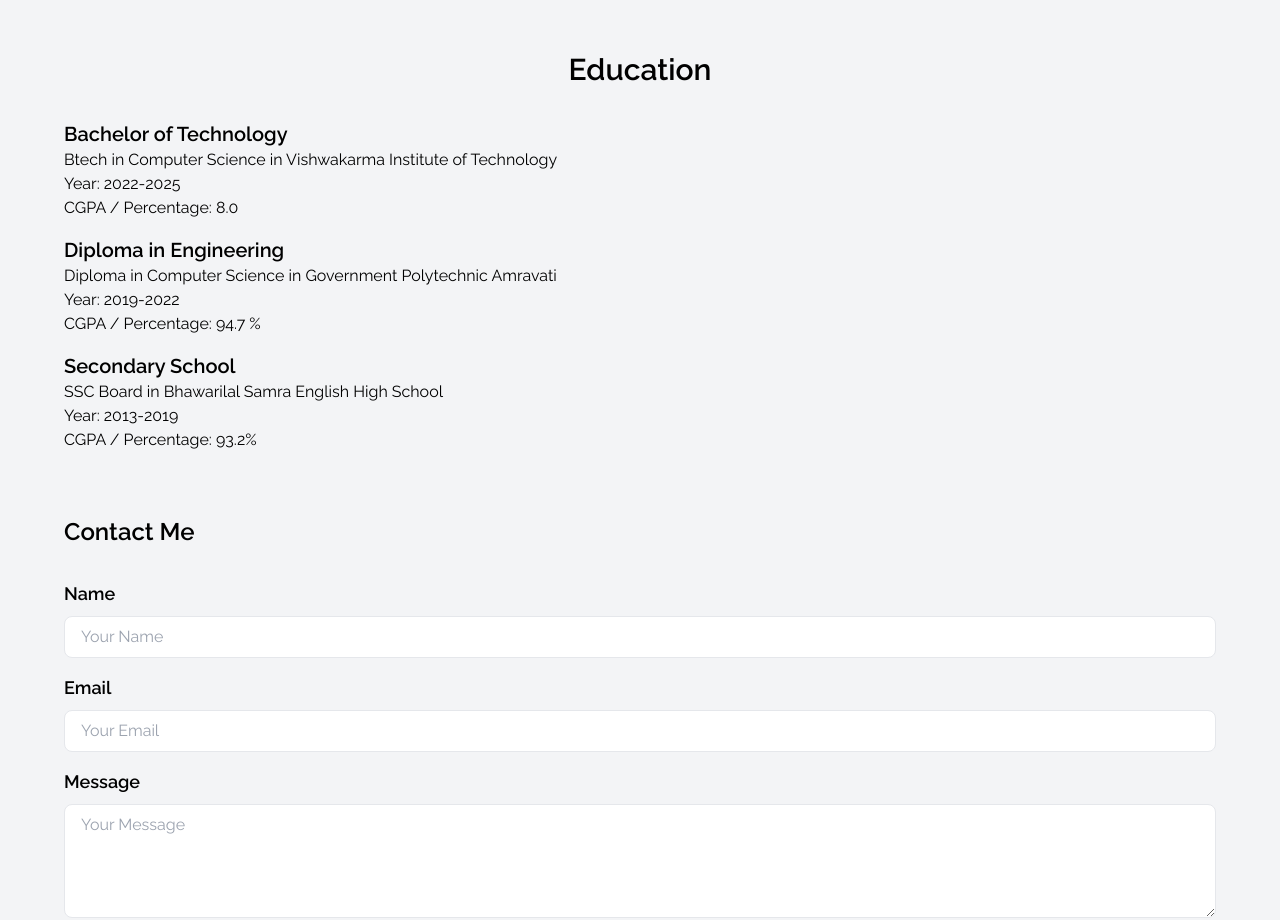
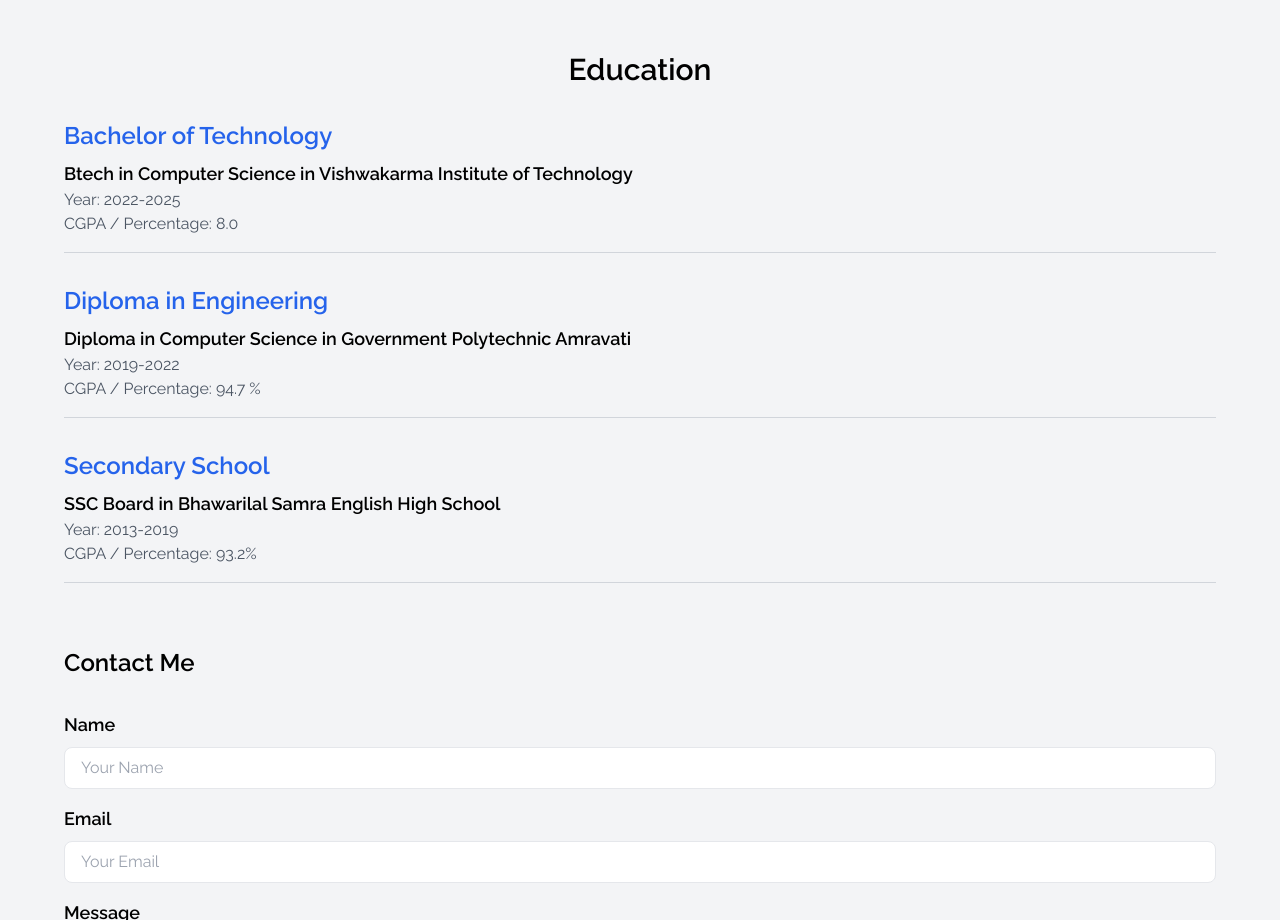
Before and after one commit to harshitachhangani/my-portfolio, a React (Create React App) app: page / in a window 1280 px wide. Shown: the part 1700-2620 px from the top of the page. Built offline with nearby package versions, Linux system fonts and the light colour scheme.

Commit message:
upadated education sec

```diff
--- a/src/components/Home.jsx
+++ b/src/components/Home.jsx
@@ -1,4 +1,4 @@
-import React, { useState , useEffect} from 'react';
+import React, { useState, useEffect } from 'react';
 import profilePicture from '../assets/imgs/ProfilePic.png';
 import space from '../assets/imgs/space.png';
 import hackmatchr from '../assets/imgs/hackmatchr.png';
@@ -269,20 +269,21 @@ const Home = () => {
       </div>
 
       {/* education */}
-
+      {/* Education */}
       <div id="education" className="max-w-6xl mx-auto mt-16">
         <h2 className="text-3xl font-semibold mb-8 text-center">Education</h2>
-        <ul>
+        <ul className="list-none p-0">
           {education.map((edu, index) => (
-            <li key={index} className="mb-4">
-              <p className="text-xl font-semibold">{edu.school}</p>
-              <p>{edu.degree} in {edu.major}</p>
-              <p>Year: {edu.graduationYear}</p>
-              <p>CGPA / Percentage: {edu.percentage}</p>
+            <li key={index} className="mb-8 border-b border-gray-300 pb-4">
+              <p className="text-2xl font-semibold text-blue-600 mb-2">{edu.school}</p>
+              <p className="text-lg font-semibold">{edu.degree} in {edu.major}</p>
+              <p className="text-gray-600">Year: {edu.graduationYear}</p>
+              <p className="text-gray-600">CGPA / Percentage: {edu.percentage}</p>
             </li>
           ))}
         </ul>
       </div>
+
 
 
 
```
Lines whose indentation alone changed are shown as unchanged.
